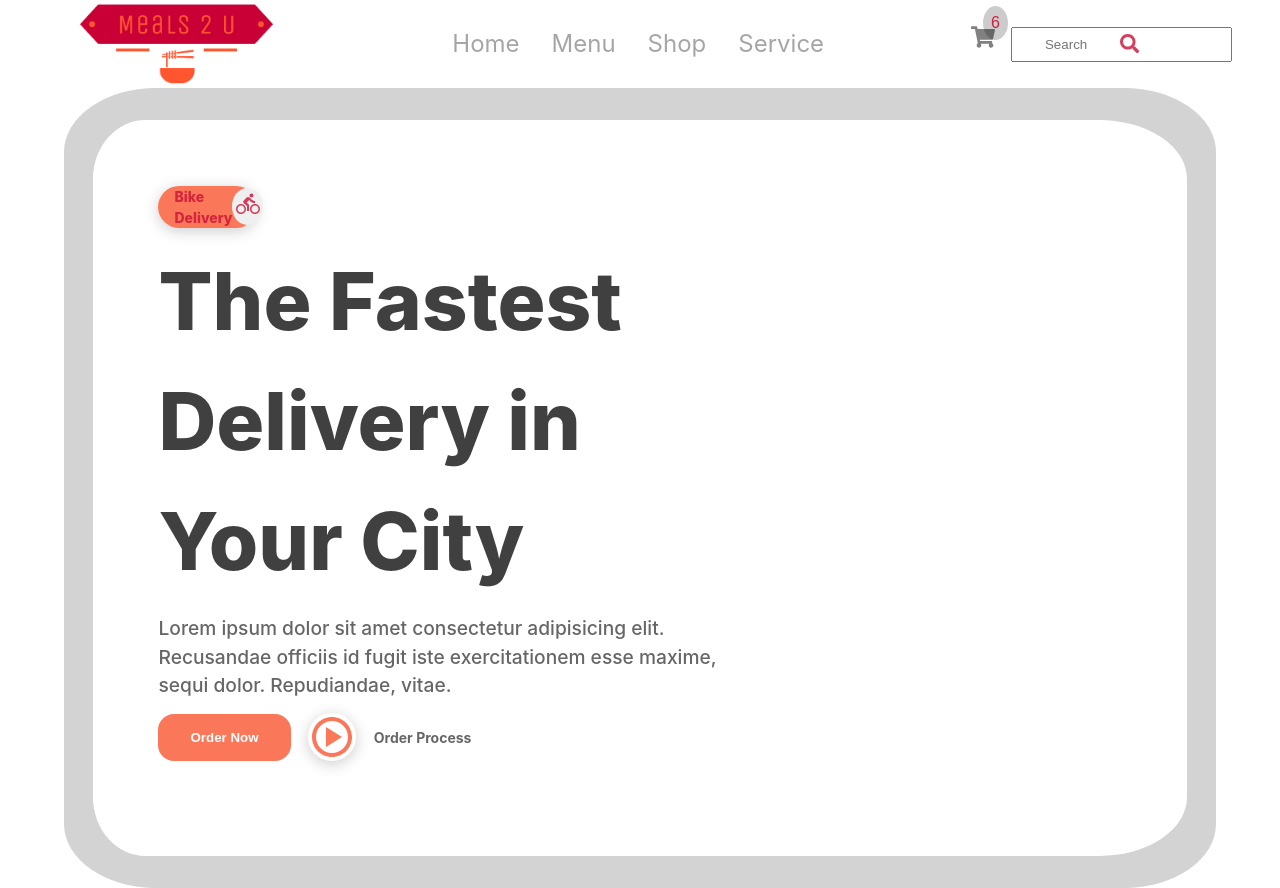
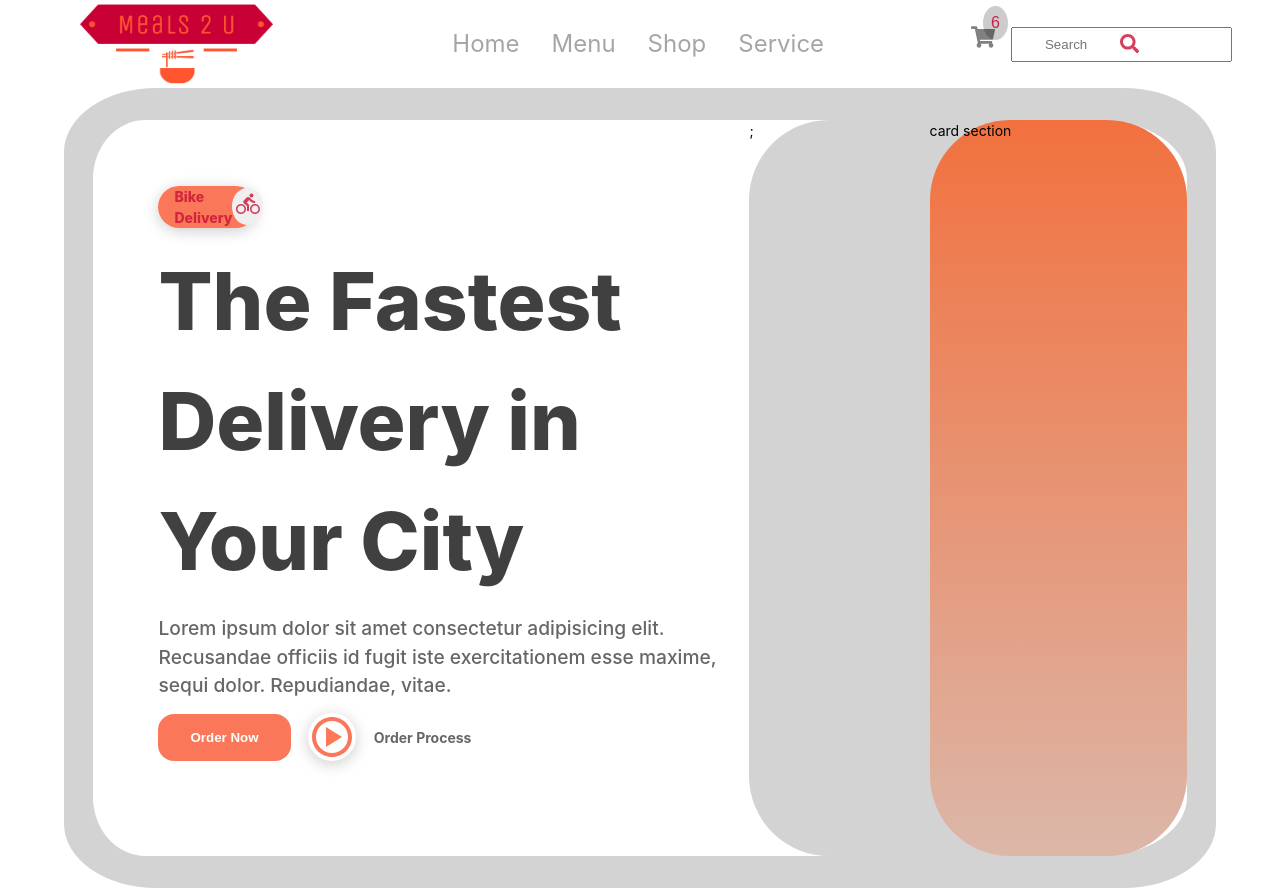
Before and after one commit to Jscorz/React-Food-Delivery-App, a React (Create React App) app: page / in a window 1280 px wide. Built offline with nearby package versions, Linux system fonts and the light colour scheme.

Commit message:
started building out foodOptions component and styling

```diff
--- /dev/null
+++ b/src/components/FoodOptions.js
@@ -0,0 +1,27 @@
+import React, { useState, useRef } from 'react';
+import '../index.css';
+import styled from 'styled-components';
+
+const FoodOptions = () => {
+  return (
+    <Wrapper>
+      <section className='one'>card section</section>;
+    </Wrapper>
+  );
+};
+
+const Wrapper = styled.section`
+  display: grid;
+  grid-column: 2 / 4;
+  background-color: lightgrey;
+  border-radius: 5rem;
+
+  .one {
+    background: linear-gradient(rgba(255, 72, 0, 0.704), rgba(255, 72, 0, 0.204));
+      grid-column 2 / 3;
+    grid-row: 1 / -1;
+    border-radius: 5rem;
+  }
+`;
+
+export default FoodOptions;
--- a/src/components/Header.js
+++ b/src/components/Header.js
@@ -2,6 +2,7 @@ import React, { useState, useRef } from 'react';
 import '../index.css';
 import styled from 'styled-components';
 import MainText from './MainText';
+import FoodOptions from './FoodOptions';
 
 const Header = () => {
   return (
@@ -9,6 +10,7 @@ const Header = () => {
       <section className='grid'>
         <article className='grid-second'>
           <MainText />
+          <FoodOptions />
         </article>
       </section>
     </Wrapper>
--- a/src/index.css
+++ b/src/index.css
@@ -51,4 +51,5 @@ h3 {
 
 h4 {
   font-size: 0.875rem;
+  /* background: linear-gradient(rgba(255, 72, 0, 0.704), rgba(255, 72, 0, 0.204)); */
 }
```
